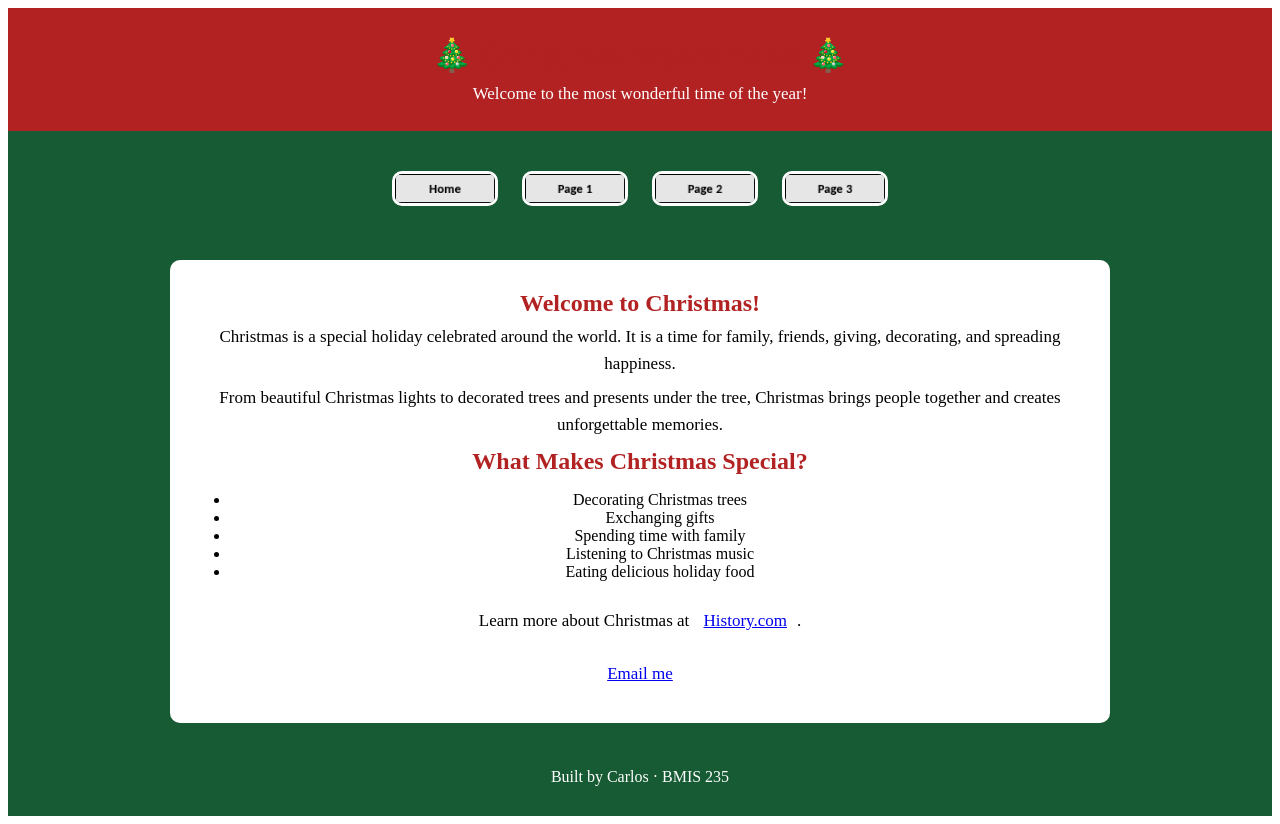
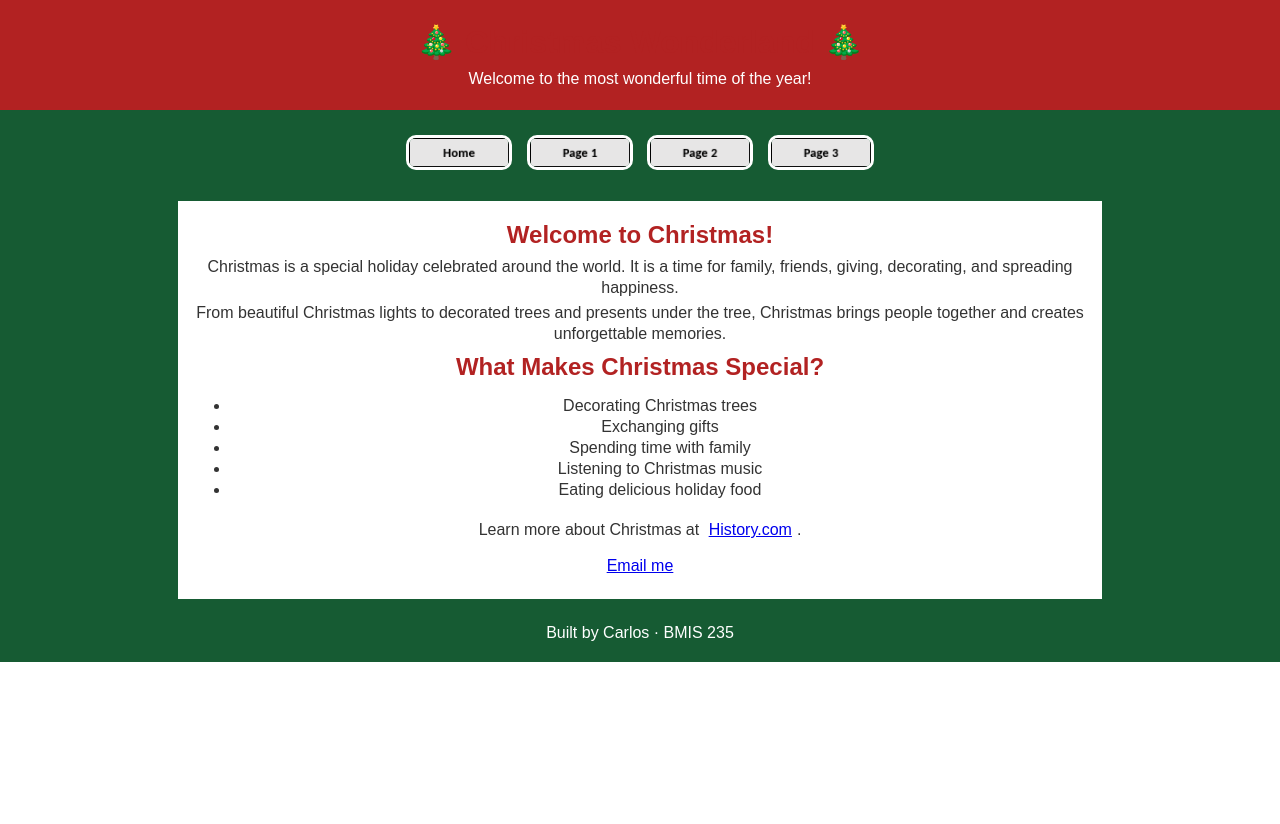
Before and after one commit to 4rlos/bmis235-html-4, a plain HTML site: page index.html in a window 1280 px wide. After the commit the page ends 800 px from the top, so only its background shows below. Drawn offline with Linux system fonts and the light colour scheme.

Commit message:
Update styles.css

```diff
--- a/styles.css
+++ b/styles.css
@@ -1,26 +1,29 @@
-body,
-main,
-section,
-article,
-.container,
-.content {
+
+/* Main page style */
+body {
     background-color: white !important;
-    background-image: none !important;
+    font-family: Arial, sans-serif;
+    margin: 0;
+    padding: 0;
+    color: #333;
 }
 
+/* Top heading */
 header {
     background-color: #b22222;
     color: white;
     text-align: center;
-    padding: 18px;
+    padding: 15px;
 }
 
-h1, h2 {
+/* Headings */
+h1, h2, h3 {
     color: #b22222;
     text-align: center;
-    margin: 10px 0 6px;
+    margin: 8px 0;
 }
 
+/* Navigation */
 nav {
     background-color: #165b33;
     text-align: center;
@@ -29,7 +32,7 @@ nav {
 
 nav a {
     display: inline-block;
-    margin: 6px;
+    margin: 5px;
 }
 
 nav img {
@@ -43,113 +46,51 @@ nav img:hover {
     border-color: #ffd700;
 }
 
-main, section, article {
-    max-width: 900px;
-    margin: 15px auto;
-    padding: 15px;
+/* Content areas */
+main, section, article, div {
     background-color: white !important;
-    border-radius: 10px;
+    color: #333;
 }
 
-p {
-    line-height: 1.35;
-    font-size: 16px;
-    margin: 6px 0;
+main {
+    max-width: 900px;
+    margin: 12px auto;
+    padding: 12px;
 }
 
-h3 {
-    margin: 10px 0 5px;
+/* Paragraphs */
+p {
+    line-height: 1.3;
+    font-size: 16px;
+    margin: 5px 0;
 }
 
+/* Lists */
+li {
+    margin: 3px 0;
+}
+
+/* Images */
 img {
     max-width: 100%;
 }
 
+/* Footer */
 footer {
     background-color: #165b33;
     color: white;
     text-align: center;
-    padding: 12px;
-    margin-top: 20px;
+    padding: 10px;
+    margin-top: 15px;
 }
 
+/* Smaller screens */
 @media screen and (max-width: 600px) {
     nav img {
         width: 70px;
     }
 
     main {
-        margin: 10px;
+        margin: 8px;
     }
 }
-
-}
-
-header {
-    background-color: #b22222;
-    color: white;
-    text-align: center;
-    padding: 25px;
-}
-
-h1, h2 {
-    color: #b22222;
-    text-align: center;
-}
-
-nav {
-    background-color: #165b33;
-    text-align: center;
-    padding: 15px;
-}
-
-nav a {
-    display: inline-block;
-    margin: 10px;
-}
-
-nav img {
-    width: 100px;
-    height: auto;
-    border: 3px solid white;
-    border-radius: 10px;
-}
-
-nav img:hover {
-    border-color: #ffd700;
-}
-
-main {
-    max-width: 900px;
-    margin: 25px auto;
-    padding: 20px;
-    background-color: white;
-    border-radius: 10px;
-}
-
-p {
-    line-height: 1.6;
-    font-size: 17px;
-}
-
-img {
-    max-width: 100%;
-}
-
-footer {
-    background-color: #165b33;
-    color: white;
-    text-align: center;
-    padding: 15px;
-    margin-top: 30px;
-}
-
-@media screen and (max-width: 600px) {
-    nav img {
-        width: 70px;
-    }
-
-    main {
-        margin: 10px;
-    }
-}
```
